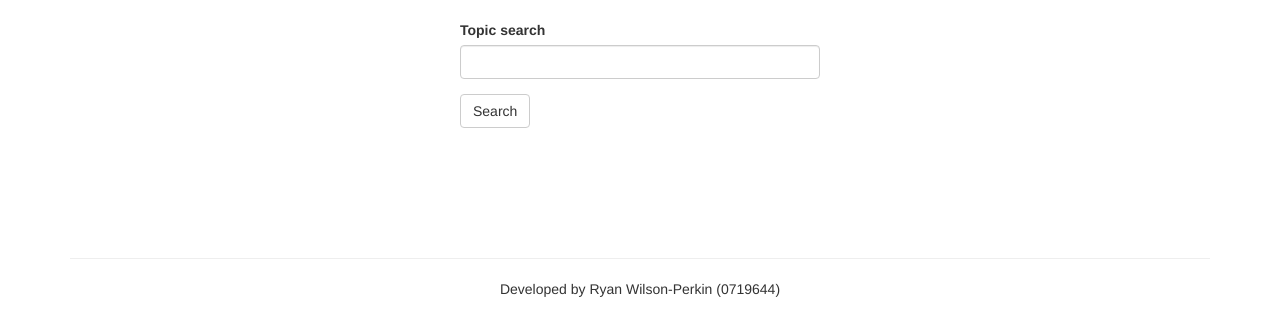
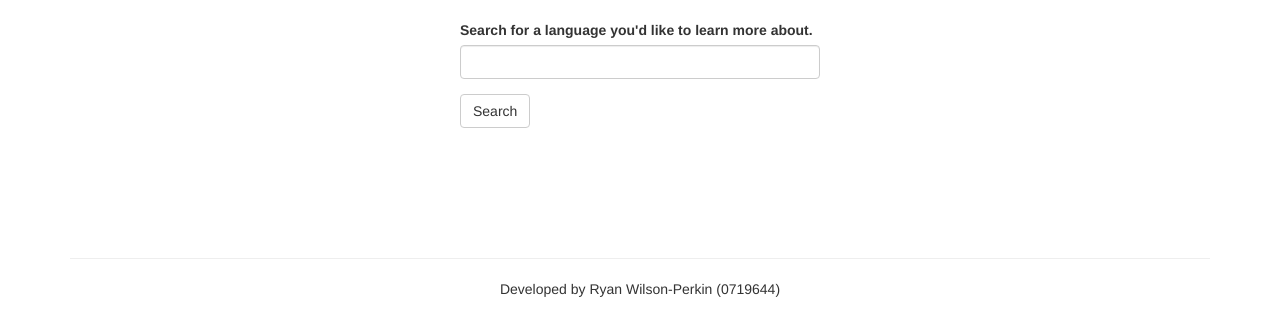
Before and after one commit to ryanwilsonperkin/cis3210, a Python web app: template lab/lab/templates/front_page.mako in a window 1280 px wide. Shown: the part 119-455 px from the top of the page. Run offline with Mako, Linux system fonts and the light colour scheme; the template is opened without the code that fills it, so the values that code supplies are empty; some web fonts are replaced.

Commit message:
Clarify topic search label.

```diff
--- a/lab/lab/templates/front_page.mako
+++ b/lab/lab/templates/front_page.mako
@@ -19,7 +19,7 @@
       <div class="row">
         <div class="col-sm-4 col-sm-offset-4">
           <div class="form-group">
-            <label for="topic_search_input">Topic search</label>
+            <label for="topic_search_input">Search for a language you'd like to learn more about.</label>
             <input type="text" class="form-control" id="topic_search_input">
           </div>
           <button type="submit" class="btn btn-default" id="topic_search_button">Search</button>
```
